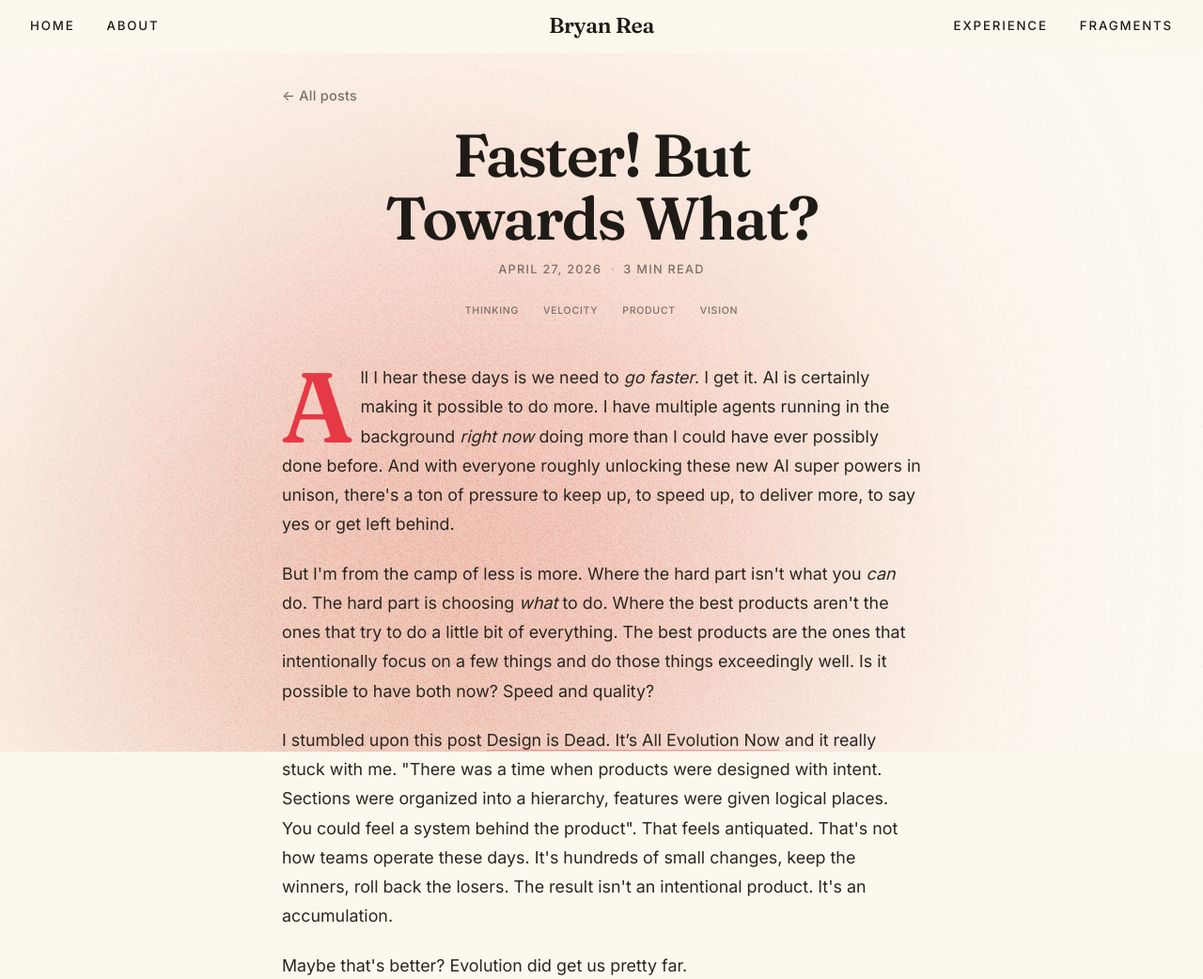
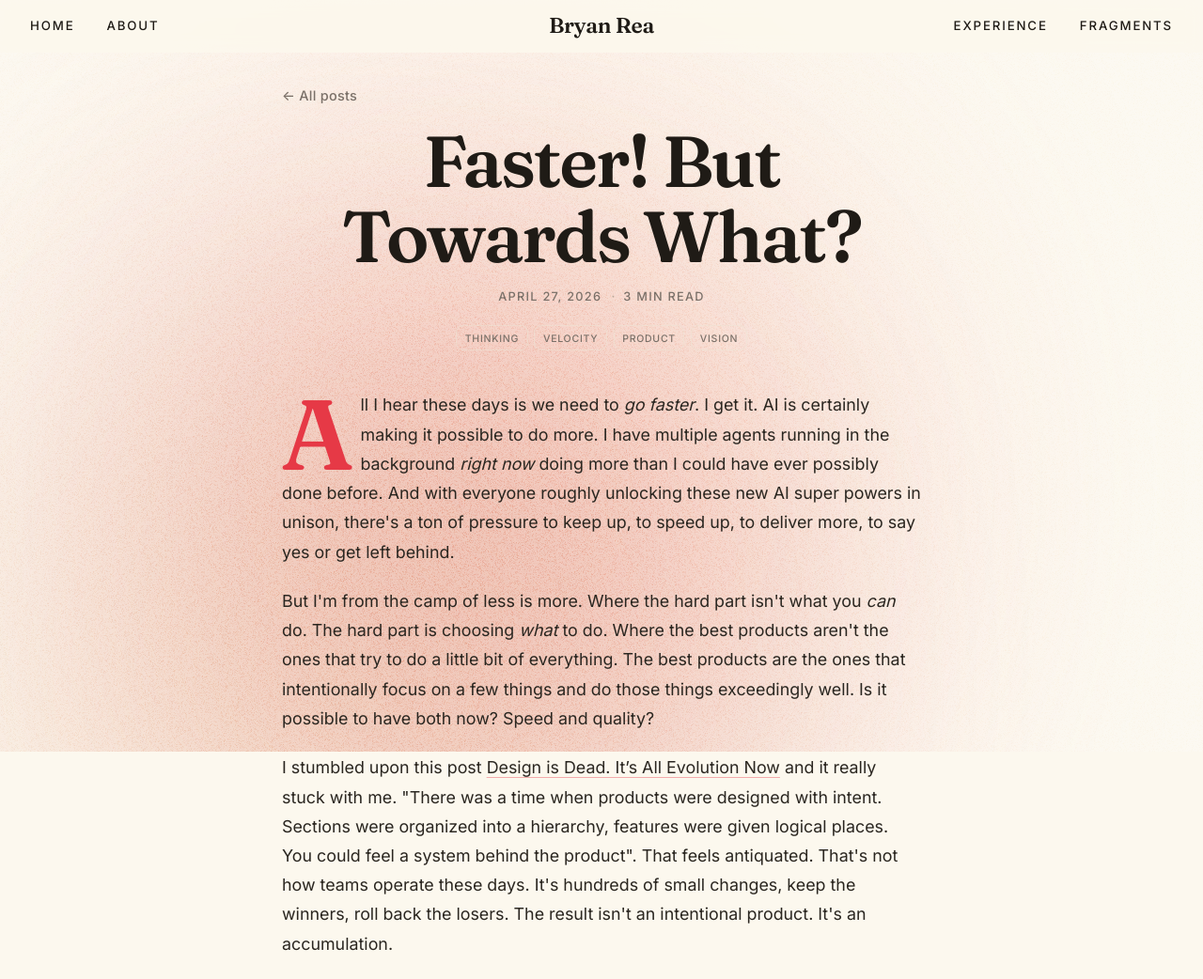
Before and after one commit to bryanrea/bryanrea.com, a Flask app: a page that uses fragments/templates/base.html in a window 1280 px wide. Shown: the top 1042 px of the page at 94% size. Run offline with Flask 3, Linux system fonts and the light colour scheme; some libraries are stand-ins or nearby versions.

Commit message:
Enlarge the post-detail title
The centered post title at the default 3.75rem felt undersized for a
page-level heading. Bump it to 4.5rem so it carries more presence and
sits in the same serif-display family as the Bryan Rea / Fragments
heros — between the body headings and the 5rem About/Experience page
hero. line-height 1.05 keeps the two-line wrap readable; text-wrap
balance (already present) keeps the lines even.

Co-Authored-By: Claude Opus 4.8 <noreply@anthropic.com>

```diff
--- a/fragments/static/css/style.css
+++ b/fragments/static/css/style.css
@@ -263,7 +263,10 @@ main {
 }
 
 .post-header h1 {
-    margin-bottom: 0.6rem;
+    font-size: 4.5rem;
+    line-height: 1.05;
+    letter-spacing: -0.03em;
+    margin-bottom: 0.75rem;
     text-wrap: balance;
 }
 
```
